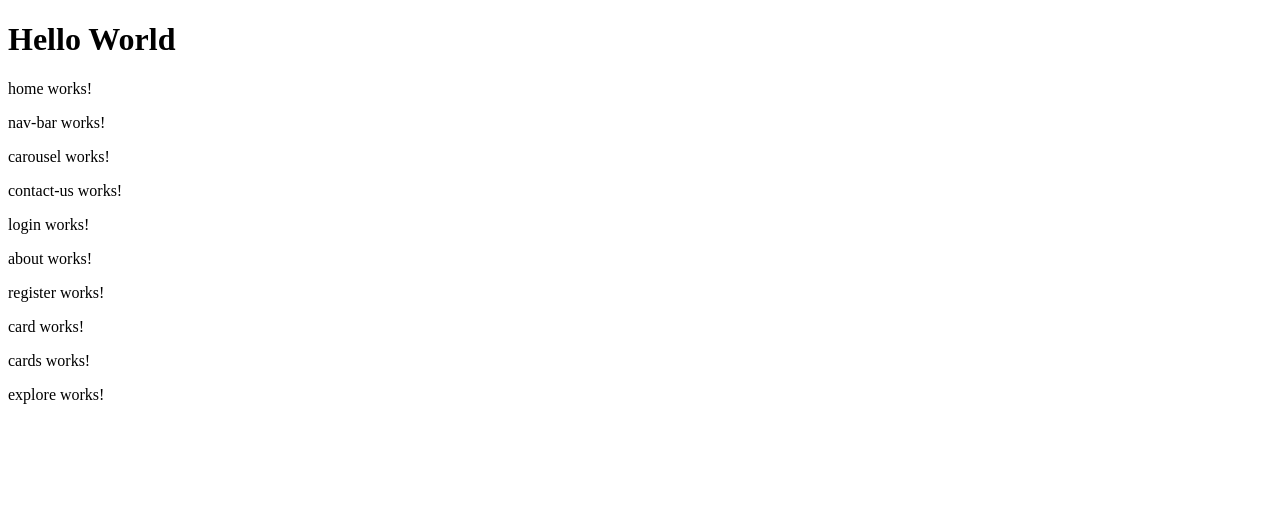
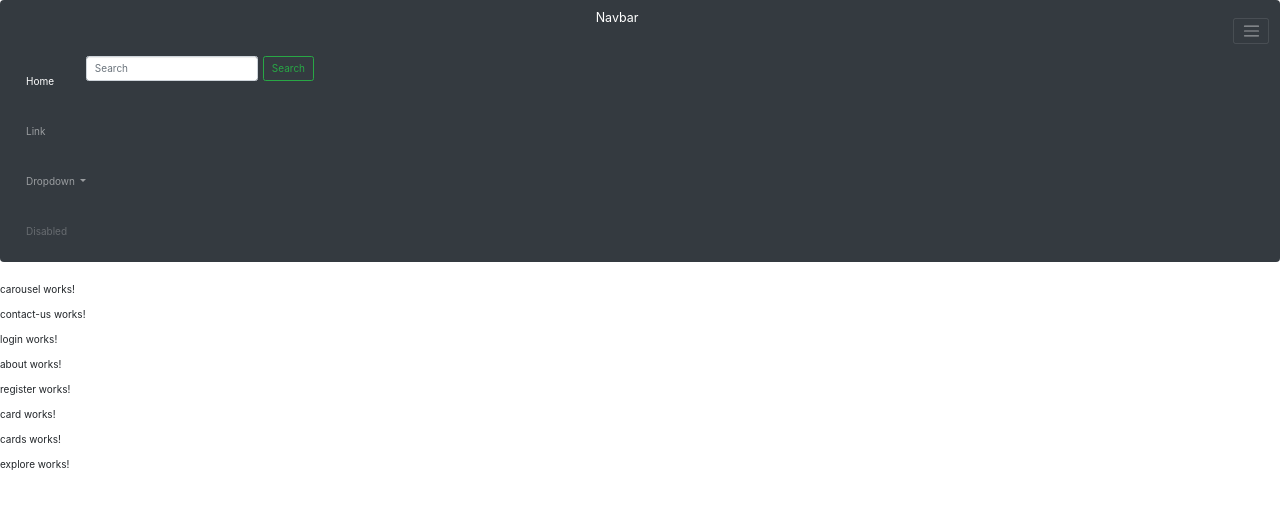
Before and after one commit to gyanesh09/Colab-Project, an Angular app in the folder frontend/AngularFrontend/: page / in a window 1280 px wide. Shown: the top 508 px of the page. Built offline with nearby package versions, Linux system fonts and the light colour scheme.

Commit message:
designing navbar

```diff
--- a/frontend/AngularFrontend/angular.json
+++ b/frontend/AngularFrontend/angular.json
@@ -26,9 +26,13 @@
               "src/assets"
             ],
             "styles": [
-              "src/styles.css"
+              "src/styles.css",
+              "node_modules/bootstrap/dist/css/bootstrap.min.css"
             ],
-            "scripts": []
+            "scripts": [
+              "node_modules/jquery/dist/jquery.min.js",
+              "node_modules/bootstrap/dist/js/bootstrap.min.js"
+            ]
           },
           "configurations": {
             "production": {
--- a/frontend/AngularFrontend/package.json
+++ b/frontend/AngularFrontend/package.json
@@ -18,6 +18,8 @@
     "@angular/platform-browser": "~12.2.0",
     "@angular/platform-browser-dynamic": "~12.2.0",
     "@angular/router": "~12.2.0",
+    "bootstrap": "^4.6.1",
+    "jquery": "^3.6.0",
     "rxjs": "~6.6.0",
     "tslib": "^2.3.0",
     "zone.js": "~0.11.4"
--- a/frontend/AngularFrontend/src/app/app.component.html
+++ b/frontend/AngularFrontend/src/app/app.component.html
@@ -1,5 +1,3 @@
-<h1>Hello World</h1>
-<app-home></app-home>
 <app-nav-bar></app-nav-bar>
 <app-carousel></app-carousel>
 <app-contact-us></app-contact-us>
--- a/frontend/AngularFrontend/src/app/components/nav-bar/nav-bar.component.html
+++ b/frontend/AngularFrontend/src/app/components/nav-bar/nav-bar.component.html
@@ -1 +1,60 @@
-<p>nav-bar works!</p>
+<nav class="navbar navbar-dark bg-dark">
+  <a class="navbar-brand" href="#">Navbar</a>
+  <button
+    class="navbar-toggler"
+    type="button"
+    data-toggle="collapse"
+    data-target="#navbarSupportedContent"
+    aria-controls="navbarSupportedContent"
+    aria-expanded="false"
+    aria-label="Toggle navigation"
+  >
+    <span class="navbar-toggler-icon"></span>
+  </button>
+
+  <div class="collapse navbar-collapse" id="navbarSupportedContent">
+    <ul class="navbar-nav mr-auto">
+      <li class="nav-item active">
+        <a class="nav-link" href="#"
+          >Home <span class="sr-only">(current)</span></a
+        >
+      </li>
+      <li class="nav-item">
+        <a class="nav-link" href="#">Link</a>
+      </li>
+      <li class="nav-item dropdown">
+        <a
+          class="nav-link dropdown-toggle"
+          href="#"
+          id="navbarDropdown"
+          role="button"
+          data-toggle="dropdown"
+          aria-haspopup="true"
+          aria-expanded="false"
+        >
+          Dropdown
+        </a>
+        <div class="dropdown-menu" aria-labelledby="navbarDropdown">
+          <a class="dropdown-item" href="#">Action</a>
+          <a class="dropdown-item" href="#">Another action</a>
+          <div class="dropdown-divider"></div>
+          <a class="dropdown-item" href="#">Something else here</a>
+        </div>
+      </li>
+      <li class="nav-item">
+        <a class="nav-link disabled" href="#">Disabled</a>
+      </li>
+    </ul>
+    <form class="form-inline my-2 my-lg-0">
+      <input
+        class="form-control mr-sm-2"
+        type="search"
+        placeholder="Search"
+        aria-label="Search"
+      />
+      <button class="btn btn-outline-success my-2 my-sm-0" type="submit">
+        Search
+      </button>
+    </form>
+  </div>
+</nav>
--- a/frontend/AngularFrontend/src/index.html
+++ b/frontend/AngularFrontend/src/index.html
@@ -1,13 +1,29 @@
-<!doctype html>
+<!DOCTYPE html>
 <html lang="en">
   <head>
-  <meta charset="utf-8">
+    <meta charset="utf-8" />
     <title>Kharido-Becho</title>
-  <base href="/">
-  <meta name="viewport" content="width=device-width, initial-scale=1">
-  <link rel="icon" type="image/x-icon" href="favicon.ico">
+    <base href="/" />
+    <meta name="viewport" content="width=device-width, initial-scale=1" />
+    <link rel="icon" type="image/x-icon" href="favicon.ico" />
+    <link
+      rel="stylesheet"
+      href="https://maxcdn.bootstrapcdn.com/bootstrap/3.3.7/css/bootstrap.min.css"
+      integrity="sha384-BVYiiSIFeK1dGmJRAkycuHAHRg32OmUcww7on3RYdg4Va+PmSTsz/K68vbdEjh4u"
+      crossorigin="anonymous"
+    />
   </head>
   <body>
     <app-root></app-root>
+    <script
+      src="https://code.jquery.com/jquery-3.1.1.min.js"
+      integrity="sha256-hVVnYaiADRTO2PzUGmuLJr8BLUSjGIZsDYGmIJLv2b8="
+      crossorigin="anonymous"
+    ></script>
+    <script
+      src="https://maxcdn.bootstrapcdn.com/bootstrap/3.3.7/js/bootstrap.min.js"
+      integrity="sha384-Tc5IQib027qvyjSMfHjOMaLkfuWVxZxUPnCJA7l2mCWNIpG9mGCD8wGNIcPD7Txa"
+      crossorigin="anonymous"
+    ></script>
   </body>
 </html>
```
Also changed, not shown: 1 other file (tests, documents, lock files or other folders). Lines whose indentation alone changed are shown as unchanged.
